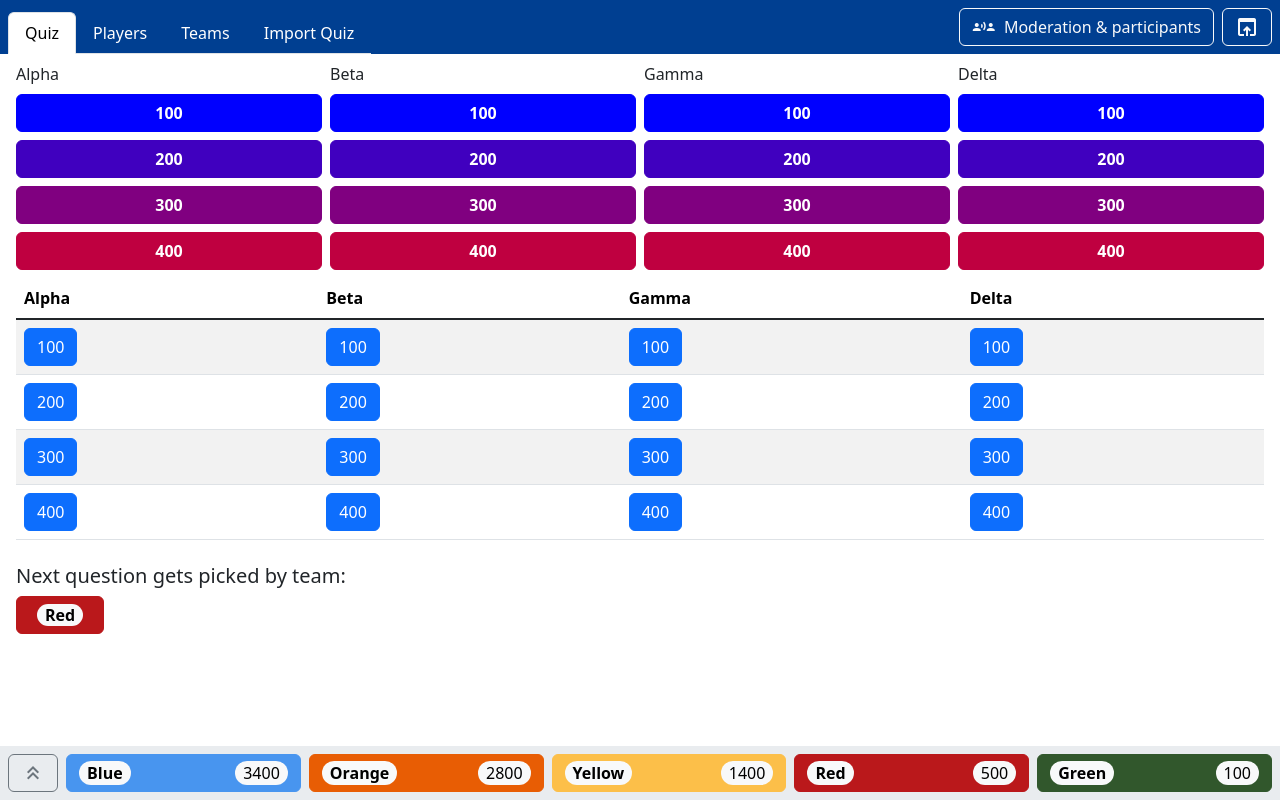
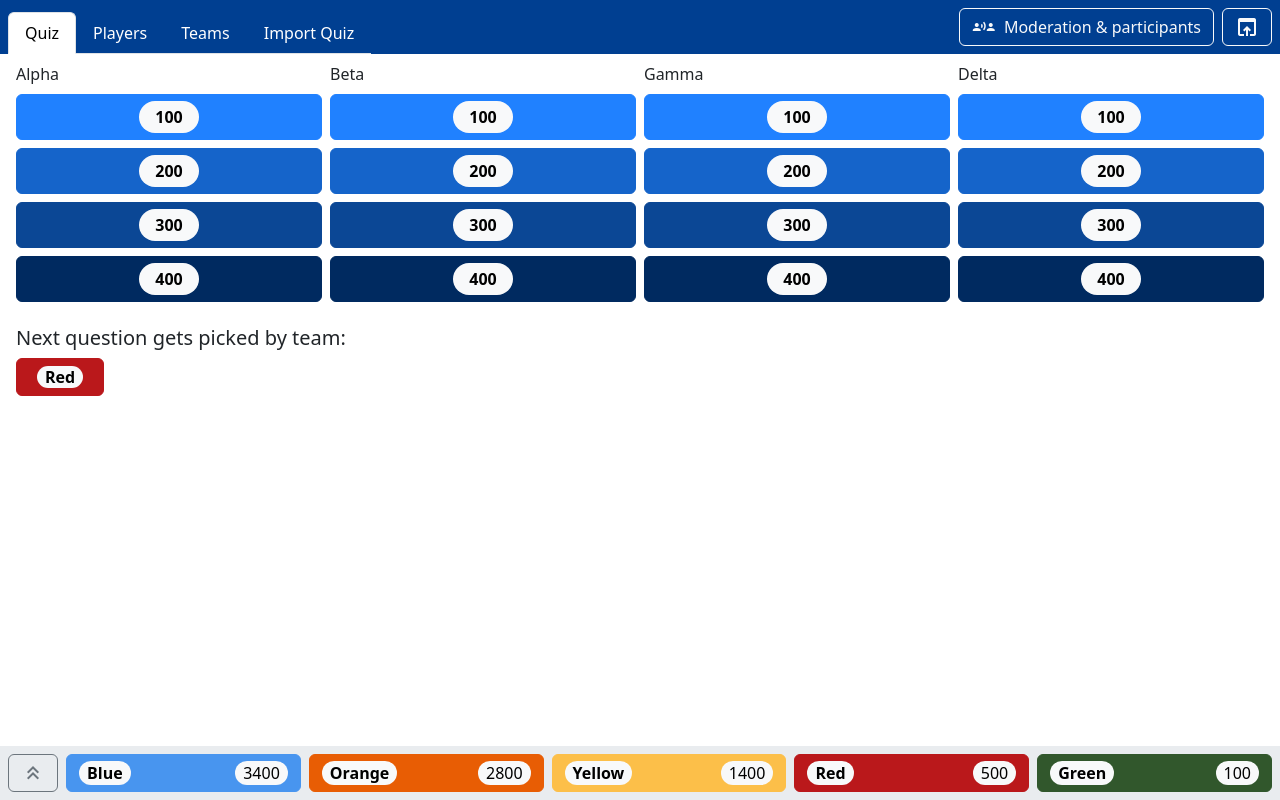
Before and after one commit to tdreja/single-page-quiz, a React (Vite) app: page / in a window 1280 px wide. Both pictures are taken after a click on the item "Quiz". Built offline with nearby package versions, Linux system fonts and the light colour scheme.

Commit message:
feat(Table): Use custom colors

```diff
--- a/src/game.css
+++ b/src/game.css
@@ -8,6 +8,13 @@ body[view=moderation] {
 
 body[view=shared] {
     --dark-background: #003F91;
+}
+
+body {
+    --question-matrix-start-color: rgb(32, 129, 255);
+    --question-matrix-start-color-alpha: rgba(32, 129, 255, 0.7);
+    --question-matrix-end-color: rgb(0, 42, 96);
+    --question-matrix-end-color-alpha: rgba(0, 42, 96, 0.7);
 }
 
 .dark-background {
--- /dev/null
+++ b/src/pages/QuizTable.tsx
@@ -0,0 +1,149 @@
+import React, { ReactElement, useCallback } from 'react';
+import { QuestionTable, QuestionTableCell } from '../model/game/game';
+import { asReactCss } from '../components/common/ReactCssUtils';
+import { button } from '../components/common/ButtonColor';
+import { TeamColor } from '../model/game/team';
+import { TeamColorButton } from '../components/common/TeamColorButton';
+
+export interface QuizTableProps<ITEM> {
+    table: QuestionTable<ITEM>,
+    onCellClick?: (item: ITEM) => void,
+    isCompleted: (item: ITEM) => boolean,
+    completedBy?: (item: ITEM) => Array<TeamColor>,
+}
+
+interface QuestionCellProps<ITEM> {
+    cell: QuestionTableCell<ITEM>,
+    rowIndex: number,
+    rowCount: number,
+    onCellClick?: (item: ITEM) => void,
+    isCompleted: (item: ITEM) => boolean,
+    completedBy?: (item: ITEM) => Array<TeamColor>,
+}
+
+function calcPercentage(rowIndex: number, rowCount: number) {
+    return rowCount <= 1 ? 0 : Math.min(100, Math.max(0, (rowIndex / (rowCount - 1)) * 100));
+}
+
+function cellColor(percentage: number, outlined: boolean): React.CSSProperties {
+    return button('#fff',
+        `color-mix(in srgb, var(--question-matrix-end-color) ${percentage}%, var(--question-matrix-start-color))`,
+        `color-mix(in srgb, var(--question-matrix-end-color-alpha) ${percentage}%, var(--question-matrix-start-color-alpha))`,
+        outlined);
+}
+
+function pillColor(percentage: number): React.CSSProperties {
+    return {
+        backgroundColor: `color-mix(in srgb, var(--question-matrix-end-color) ${percentage}%, var(--question-matrix-start-color))`,
+        color: '#fff',
+        fontSize: '0.75em',
+        fontStyle: 'italic',
+    };
+}
+
+function QuestionCell<ITEM>({
+    cell, rowIndex, rowCount, completedBy, isCompleted, onCellClick,
+}: QuestionCellProps<ITEM>): ReactElement {
+    if (cell.item && isCompleted && isCompleted(cell.item)) {
+        return (
+            <AnsweredQuestionCell
+                rowCount={rowCount}
+                rowIndex={rowIndex}
+                cell={cell}
+                completedBy={completedBy}
+                isCompleted={isCompleted}
+                onCellClick={onCellClick}
+            />
+        );
+    }
+    return (
+        <OpenQuestionCell
+            rowCount={rowCount}
+            rowIndex={rowIndex}
+            cell={cell}
+            completedBy={completedBy}
+            isCompleted={isCompleted}
+            onCellClick={onCellClick}
+        />
+    );
+};
+
+function AnsweredQuestionCell<ITEM>({
+    cell, rowIndex, rowCount, completedBy,
+}: QuestionCellProps<ITEM>): ReactElement {
+    const percentage = calcPercentage(rowIndex, rowCount);
+    const completed: Array<TeamColor> = cell.item && completedBy ? completedBy(cell.item) : [];
+    return (
+        <div
+            className="btn disabled d-inline-grid align-items-center justify-content-between gap-2 btn-primary-outline"
+            style={{ ...cellColor(percentage, true), opacity: 1, gridTemplateColumns: '1fr auto 1fr' }}
+        >
+            <div className="d-inline-flex gap-2">
+                {
+                    completed.map((team) => (
+                        <TeamColorButton key={team} color={team} />
+                    ))
+                }
+            </div>
+            <span
+                className="rounded-pill ps-3 pt-1 pb-1 pe-3"
+                style={pillColor(percentage)}
+            >
+                {cell.label}
+            </span>
+            <div>
+
+            </div>
+        </div>
+    );
+};
+
+function OpenQuestionCell<ITEM>({ cell, rowIndex, rowCount, onCellClick }: QuestionCellProps<ITEM>): ReactElement {
+    const percentage = calcPercentage(rowIndex, rowCount);
+    const listener = useCallback(() => {
+        if (cell.item && onCellClick) {
+            onCellClick(cell.item);
+        }
+    }, [cell, onCellClick]);
+
+    return (
+        <div
+            className="btn fw-bold d-inline-grid align-items-center justify-content-between gap-2 btn-primary"
+            style={{ ...cellColor(percentage, false), gridTemplateColumns: '1fr auto 1fr' }}
+            onClick={listener}
+        >
+            <span />
+            <span className="rounded-pill text-bg-light ps-3 pt-1 pb-1 pe-3">{cell.label}</span>
+            <span />
+        </div>
+    );
+};
+
+export function QuizTable<ITEM>({
+    table, onCellClick, isCompleted, completedBy,
+}: QuizTableProps<ITEM>): ReactElement {
+    return (
+        <div
+            className="d-grid w-100 gap-2"
+            style={{
+                ...asReactCss({ '--row-count': `${table.rows.length}` }),
+                gridTemplateColumns: `repeat(${table.headlines.length}, 1fr)`,
+            }}
+        >
+            {table.headlines.map((headline) => (
+                <span key={headline.key}>{headline.label}</span>
+            ))}
+            {table.rows.map((row, index) => row.map((cell) => (
+                <QuestionCell
+                    key={cell.key}
+                    cell={cell}
+                    rowCount={table.rows.length}
+                    rowIndex={index}
+                    onCellClick={onCellClick}
+                    completedBy={completedBy}
+                    isCompleted={isCompleted}
+                />
+            )))}
+        </div>
+    );
+}
--- a/src/pages/quiz/overview/QuestionSelectionPage.tsx
+++ b/src/pages/quiz/overview/QuestionSelectionPage.tsx
@@ -8,80 +8,12 @@ import { GameContext, GameEventContext } from '../../../components/common/GameCo
 import { TeamColorButton } from '../../../components/common/TeamColorButton';
 import { asReactCss } from '../../../components/common/ReactCssUtils';
 import { button } from '../../../components/common/ButtonColor';
-
-interface Props {
-    matrix: QuestionTableCell<Question>,
-}
-
-const MatrixItem = ({ matrix }: Props): ReactElement => {
-    const onGameEvent = useContext(GameEventContext);
-    const onStartRound = useCallback(() => {
-        if (matrix.item && !matrix.item.completed) {
-            onGameEvent(new StartRoundEvent(matrix.item.inColumn, matrix.item.pointsForCompletion));
-        }
-    }, [matrix, onGameEvent]);
-
-    return (
-        <div className="d-inline-flex w-100 gap-2 align-items-center">
-            {
-                matrix.item
-                    ? (
-                        <>
-                            <span className={`d-inline-flex justify-content-center gap-2 ${matrix.item.completed ? 'ps-2' : 'btn btn-primary'}`} style={{ opacity: '1' }} onClick={onStartRound}>
-                                {matrix.item.pointsForCompletion}
-                            </span>
-                            {Array.from(matrix.item.completedBy).map((team) => (<TeamColorButton key={team} color={team} />))}
-                        </>
-                    )
-                    : (
-                        <span className="btn btn-outline-dark ms-2">{matrix.inSection}</span>
-                    )
-            }
-        </div>
-    );
-};
-
-interface QuestionCellProps {
-    cell: QuestionTableCell<Question>,
-    rowIndex: number,
-    rowCount: number,
-}
-
-function questionColor(rowIndex: number, rowCount: number, outlined: boolean): React.CSSProperties {
-    const percentage = rowCount === 0 ? 0 : Math.min(100, Math.max(0, (rowIndex / rowCount) * 100));
-    return button('#fff',
-        `color-mix(in srgb, red ${percentage}%, blue)`,
-        `color-mix(in srgb, blue ${percentage}%, red)`,
-        outlined);
-}
-
-const QuestionCell = ({ cell, rowIndex, rowCount }: QuestionCellProps): ReactElement => {
-    let outlined: boolean;
-    if (cell.item) {
-        outlined = cell.item.completed;
-    } else {
-        outlined = true;
-    }
-    const completed: Array<TeamColor> = cell.item ? Array.from(cell.item.completedBy) : [];
-    return (
-        <div
-            className={`btn fw-bold d-inline-flex align-items-center justify-content-center gap-2 ${outlined ? 'btn-primary-outline' : 'btn-primary'}`}
-            style={questionColor(rowIndex, rowCount, outlined)}
-        >
-            {
-                completed.map((team) => (<TeamColorButton key={team} color={team} />))
-            }
-            {cell.label}
-            {
-                completed.map((team) => (<span key={`empty-${team}`} />))
-            }
-        </div>
-    );
-};
+import { QuizTable, QuizTableProps } from '../../QuizTable';
 
 export const QuestionSelectionPage = (): ReactElement => {
     const i18n = useContext(I18N);
     const game = useContext<Game>(GameContext);
+    const onGameEvent = useContext(GameEventContext);
     const [table, setTable] = useState<QuestionTable<Question>>(
         generateQuestionTable(game, (_, question) => question),
     );
@@ -92,56 +24,16 @@ export const QuestionSelectionPage = (): ReactElement => {
         setSelectingTeam(game.selectionOrder.length > 0 ? game.selectionOrder[0] : null);
     }, [game]);
 
+    const tableProps: QuizTableProps<Question> = {
+        table,
+        isCompleted: (item) => item.completed,
+        completedBy: (item) => Array.from(item.completedBy),
+        onCellClick: (item) => onGameEvent(new StartRoundEvent(item.inColumn, item.pointsForCompletion)),
+    };
+
     return (
-        <div className="d-flex flex-wrap gap-2">
-            <div
-                className="d-grid w-100 gap-2"
-                style={{
-                    ...asReactCss({ '--row-count': `${table.rows.length}` }),
-                    gridTemplateColumns: `repeat(${table.headlines.length}, 1fr)` }}
-            >
-                {
-                    table.headlines.map((headline) => (
-                        <span key={headline.key}>{headline.label}</span>
-                    ))
-                }
-                {
-                    table.rows.map((row, index) => row.map((cell) => (
-                        <QuestionCell
-                            key={cell.key}
-                            cell={cell}
-                            rowCount={table.rows.length}
-                            rowIndex={index}
-                        />
-                    )))
-                }
-            </div>
-            <table className="table table-striped table-hover align-middle flex-grow-1">
-                <thead>
-                    <tr>
-                        {
-                            table.headlines.map((cell) => (
-                                <th key={cell.key} className="ps-2">{cell.label}</th>
-                            ))
-                        }
-                    </tr>
-                </thead>
-                <tbody className="table-group-divider">
-                    {
-                        table.rows.map((row, index) => (
-                            <tr key={`row-${index}`}>
-                                {
-                                    row.map((item) => (
-                                        <td key={item.key}>
-                                            <MatrixItem matrix={item} />
-                                        </td>
-                                    ))
-                                }
-                            </tr>
-                        ))
-                    }
-                </tbody>
-            </table>
+        <div className="d-flex flex-wrap gap-4">
+            <QuizTable {...tableProps} />
             <div>
                 <h5>{i18n.quiz.nextSelectingTeam}</h5>
                 { selectingTeam && (
```
